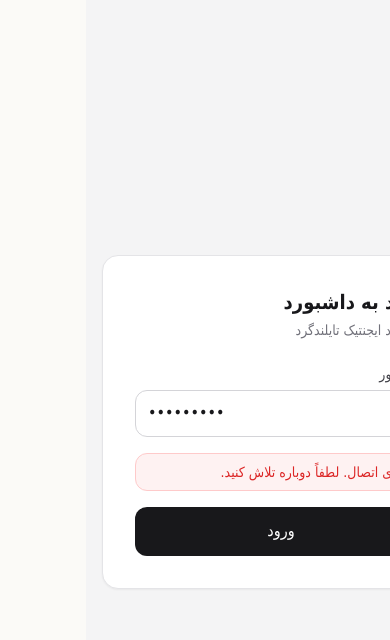
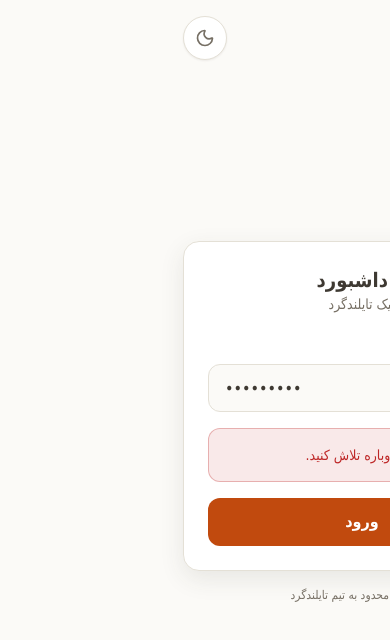
Before and after one commit to masoudroot/thailandgard-dashboard, a Next.js app: page /login in a window 390 px wide. Both pictures are taken after typing "Sample123" into the empty fields and a click on the button "ورود". Shown: the top 640 px of the page. Built offline with nearby package versions, Linux system fonts and the light colour scheme; no server answers; a small style sheet from the web is missing.

Commit message:
style: mobile typography, touch targets, animations, login polish, dark-mode default

```diff
--- a/app/globals.css
+++ b/app/globals.css
@@ -30,6 +30,7 @@
   --radius: 10px;
   --shadow-control: 0 1px 2px rgb(62 57 50 / 0.08);
   --shadow-surface: 0 8px 24px rgb(62 57 50 / 0.1);
+  color-scheme: light;
 }
 
 .dark {
@@ -56,11 +57,15 @@
   --success-foreground: 24 24 27;
   --warning: 245 178 60;
   --warning-foreground: 24 24 27;
+  color-scheme: dark;
 }
 
 @layer base {
   html {
+    /* اندازهٔ پایهٔ ثابت ۱۶px: از زوم خودکار سافاری هنگام فوکوس ورودی جلوگیری می‌کند */
+    font-size: 16px;
     -webkit-text-size-adjust: 100%;
+    overscroll-behavior-y: none;
   }
 
   body {
@@ -69,17 +74,44 @@
     font-size: 1rem;
     line-height: 1.8;
     letter-spacing: 0;
+    overscroll-behavior-y: none;
   }
 
-  h1,
-  h2,
-  h3,
-  h4,
-  h5,
-  h6 {
+  /* مقیاس تایپ fluid: در موبایل کوچک‌تر، در دسکتاپ بزرگ‌تر */
+  h1 {
+    font-size: clamp(1.4rem, 5vw, 2rem);
     line-height: 1.4;
     letter-spacing: 0;
     font-weight: 700;
+  }
+  h2 {
+    font-size: clamp(1.25rem, 4vw, 1.6rem);
+    line-height: 1.4;
+    letter-spacing: 0;
+    font-weight: 700;
+  }
+  h3 {
+    font-size: clamp(1.125rem, 3.4vw, 1.35rem);
+    line-height: 1.4;
+    letter-spacing: 0;
+    font-weight: 700;
+  }
+  h4 {
+    font-size: clamp(1rem, 3vw, 1.15rem);
+    line-height: 1.4;
+    letter-spacing: 0;
+    font-weight: 700;
+  }
+  h5,
+  h6 {
+    font-size: 1rem;
+    line-height: 1.4;
+    letter-spacing: 0;
+    font-weight: 700;
+  }
+
+  p {
+    line-height: 1.8;
   }
 
   ::selection {
@@ -97,24 +129,109 @@
   textarea,
   select {
     letter-spacing: 0;
+    /* حداقل ۱۶px در همهٔ مرورگرها: جلوی زوم ناخواستهٔ iOS را می‌گیرد */
+    font-size: 1rem;
+  }
+
+  /* اسکرول‌بار ظریف وب‌کیت */
+  ::-webkit-scrollbar {
+    width: 10px;
+    height: 10px;
+  }
+  ::-webkit-scrollbar-track {
+    background: transparent;
+  }
+  ::-webkit-scrollbar-thumb {
+    background: rgb(var(--muted-foreground) / 0.4);
+    border-radius: 999px;
+    border: 3px solid transparent;
+    background-clip: content-box;
+  }
+  ::-webkit-scrollbar-thumb:hover {
+    background: rgb(var(--muted-foreground) / 0.65);
+    border: 3px solid transparent;
+    background-clip: content-box;
+  }
+
+  /* فایرفاکس */
+  * {
+    scrollbar-width: thin;
+    scrollbar-color: rgb(var(--muted-foreground) / 0.4) transparent;
   }
 }
 
-/* جلوگیری از زوم ناخواستهٔ سافاری روی آیفون هنگام فوکوس ورودی */
-@supports (-webkit-touch-callout: none) {
-  input,
-  textarea,
-  select {
-    font-size: max(1rem, 1em);
+@layer components {
+  /* هدف لمسی: حداقل ۴۴px برای دکمه‌ها و لینک‌های تعاملی */
+  .touch-target {
+    min-height: 44px;
+    min-width: 44px;
+    display: inline-flex;
+    align-items: center;
+    justify-content: center;
   }
 }
 
-/* احترام به کاهش حرکت */
+@layer utilities {
+  /* انیمیشن‌های ظریف (همه با prefers-reduced-motion غیرفعال می‌شوند) */
+  .animate-fade-in {
+    animation: tg-fade-in 200ms ease-out both;
+  }
+  .animate-slide-up {
+    animation: tg-slide-up 200ms ease-out both;
+  }
+  .animate-slide-in {
+    animation: tg-slide-in 220ms ease-out both;
+  }
+  .transition-soft {
+    transition:
+      background-color 200ms ease,
+      border-color 200ms ease,
+      color 200ms ease,
+      box-shadow 200ms ease,
+      transform 200ms ease,
+      opacity 200ms ease;
+  }
+}
+
+/* کی‌فریم‌ها */
+@keyframes tg-fade-in {
+  from {
+    opacity: 0;
+    transform: translateY(6px);
+  }
+  to {
+    opacity: 1;
+    transform: translateY(0);
+  }
+}
+@keyframes tg-slide-up {
+  from {
+    opacity: 0;
+    transform: translateY(16px);
+  }
+  to {
+    opacity: 1;
+    transform: translateY(0);
+  }
+}
+@keyframes tg-slide-in {
+  from {
+    opacity: 0;
+    transform: translateX(-24px);
+  }
+  to {
+    opacity: 1;
+    transform: translateX(0);
+  }
+}
+
+/* احترام به کاهش حرکت: همهٔ انیمیشن‌ها و ترنزیشن‌ها خاموش */
 @media (prefers-reduced-motion: reduce) {
   *,
   *::before,
   *::after {
-    animation-duration: 0.01ms !important;
-    transition-duration: 0.01ms !important;
+    animation: none !important;
+    transition: none !important;
+    scroll-behavior: auto !important;
   }
 }
--- a/app/layout.tsx
+++ b/app/layout.tsx
@@ -1,4 +1,4 @@
-import type { Metadata } from "next";
+import type { Metadata, Viewport } from "next";
 import "./globals.css";
 
 export const metadata: Metadata = {
@@ -6,13 +6,27 @@ export const metadata: Metadata = {
   description: "مدیریت و پایش تیم‌های هوش مصنوعی تایلندگرد",
 };
 
+export const viewport: Viewport = {
+  width: "device-width",
+  initialScale: 1,
+  viewportFit: "cover",
+  themeColor: [
+    { media: "(prefers-color-scheme: light)", color: "#FBFAF7" },
+    { media: "(prefers-color-scheme: dark)", color: "#18181B" },
+  ],
+};
+
+/* حالت تیره: انتخاب ذخیره‌شده در localStorage (tg-theme)، وگرنه prefers-color-scheme.
+   پیش از رندر اجرا می‌شود تا فلش رنگی دیده نشود؛ با احراز هویت کاری ندارد. */
+const themeInitScript = `(function(){try{var t=localStorage.getItem("tg-theme");if(t==="dark"||(!t&&window.matchMedia("(prefers-color-scheme: dark)").matches)){document.documentElement.classList.add("dark")}}catch(e){}})();`;
+
 export default function RootLayout({
   children,
 }: {
   children: React.ReactNode;
 }) {
   return (
-    <html lang="fa" dir="rtl">
+    <html lang="fa" dir="rtl" suppressHydrationWarning>
       <head>
         <link
           rel="preconnect"
@@ -23,6 +37,7 @@ export default function RootLayout({
           rel="stylesheet"
           href="https://cdn.jsdelivr.net/gh/rastikerdar/vazirmatn@v33.003/Vazirmatn-font-face.css"
         />
+        <script dangerouslySetInnerHTML={{ __html: themeInitScript }} />
       </head>
       <body>{children}</body>
     </html>
--- a/app/login/page.tsx
+++ b/app/login/page.tsx
@@ -1,7 +1,40 @@
 'use client';
 
-import { useState } from 'react';
+import { useEffect, useState } from 'react';
 import { useRouter } from 'next/navigation';
+import { Moon, Sun } from 'lucide-react';
+
+/* تاگل سادهٔ تم: فقط کلاس dark روی html و ذخیره در localStorage.
+   اسکریپت layout هنگام لود، انتخاب ذخیره‌شده (یا prefers-color-scheme) را اعمال می‌کند. */
+function ThemeToggle() {
+  const [dark, setDark] = useState(false);
+
+  useEffect(() => {
+    setDark(document.documentElement.classList.contains('dark'));
+  }, []);
+
+  function toggle() {
+    const next = !dark;
+    setDark(next);
+    document.documentElement.classList.toggle('dark', next);
+    try {
+      localStorage.setItem('tg-theme', next ? 'dark' : 'light');
+    } catch {
+      /* ذخیره‌سازی در دسترس نیست؛ تم فقط برای همین نشست اعمال می‌شود */
+    }
+  }
+
+  return (
+    <button
+      type="button"
+      onClick={toggle}
+      aria-label={dark ? 'حالت روشن' : 'حالت تیره'}
+      className="touch-target rounded-full border border-border bg-card text-muted-foreground shadow-control transition-soft hover:text-foreground"
+    >
+      {dark ? <Sun size={20} /> : <Moon size={20} />}
+    </button>
+  );
+}
 
 export default function LoginPage() {
   const router = useRouter();
@@ -38,30 +71,55 @@ export default function LoginPage() {
   }
 
   return (
-    <main dir="rtl" className="min-h-screen flex items-center justify-center bg-zinc-100 p-4">
-      <div className="w-full max-w-sm rounded-2xl bg-white p-8 shadow-sm border border-zinc-200">
-        <h1 className="text-xl font-bold text-zinc-900 mb-1">ورود به داشبورد</h1>
-        <p className="text-sm text-zinc-500 mb-6">داشبورد ایجنتیک تایلندگرد</p>
+    <main
+      dir="rtl"
+      className="min-h-dvh flex bg-background pt-[max(1rem,env(safe-area-inset-top))] pb-[max(1rem,env(safe-area-inset-bottom))] ps-4 pe-4"
+    >
+      <div className="absolute top-[max(1rem,env(safe-area-inset-top))] end-4">
+        <ThemeToggle />
+      </div>
+
+      <div className="m-auto w-full max-w-sm animate-fade-in">
+        <div className="rounded-2xl bg-card border border-border p-6 sm:p-8 shadow-surface">
+          <div className="flex items-center gap-3 mb-6">
+            <span
+              aria-hidden="true"
+              className="flex h-11 w-11 shrink-0 items-center justify-center rounded-xl bg-brand text-xl font-bold text-brand-foreground"
+            >
+              ت
+            </span>
+            <div>
+              <h1 className="text-xl font-bold text-card-foreground">ورود به داشبورد</h1>
+              <p className="text-sm text-muted-foreground">داشبورد ایجنتیک تایلندگرد</p>
+            </div>
+          </div>
 
           <form onSubmit={onSubmit} className="space-y-4">
             <div>
-            <label htmlFor="password" className="block text-sm font-medium text-zinc-700 mb-1.5">
+              <label
+                htmlFor="password"
+                className="block text-sm font-medium text-card-foreground mb-1.5"
+              >
                 رمز عبور
               </label>
               <input
                 id="password"
                 type="password"
                 autoComplete="current-password"
+                enterKeyHint="go"
                 value={password}
                 onChange={(e) => setPassword(e.target.value)}
-              className="w-full rounded-lg border border-zinc-300 px-3 py-2 text-zinc-900 outline-none focus:border-zinc-500 focus:ring-2 focus:ring-zinc-200"
+                className="h-12 w-full rounded-lg border border-input bg-background px-4 text-base text-foreground placeholder:text-muted-foreground outline-none transition-soft focus:border-ring focus:ring-2 focus:ring-ring/30"
                 placeholder="رمز عبور مدیر"
                 dir="ltr"
               />
             </div>
 
             {error && (
-            <p role="alert" className="text-sm text-red-600 bg-red-50 border border-red-200 rounded-lg px-3 py-2">
+              <p
+                role="alert"
+                className="rounded-lg border border-destructive/30 bg-destructive/10 px-4 py-3 text-sm leading-7 text-destructive"
+              >
                 {error}
               </p>
             )}
@@ -69,12 +127,17 @@ export default function LoginPage() {
             <button
               type="submit"
               disabled={loading}
-            className="w-full rounded-lg bg-zinc-900 px-4 py-2.5 text-white font-medium hover:bg-zinc-800 disabled:opacity-50 disabled:cursor-not-allowed transition-colors"
+              className="touch-target h-12 w-full rounded-lg bg-brand px-4 text-base font-semibold text-brand-foreground transition-soft hover:brightness-95 active:brightness-90 disabled:opacity-50 disabled:cursor-not-allowed"
             >
               {loading ? 'در حال بررسی…' : 'ورود'}
             </button>
           </form>
         </div>
+
+        <p className="mt-4 text-center text-xs text-muted-foreground">
+          دسترسی محدود به تیم تایلندگرد
+        </p>
+      </div>
     </main>
   );
 }
```
Lines whose indentation alone changed are shown as unchanged.
